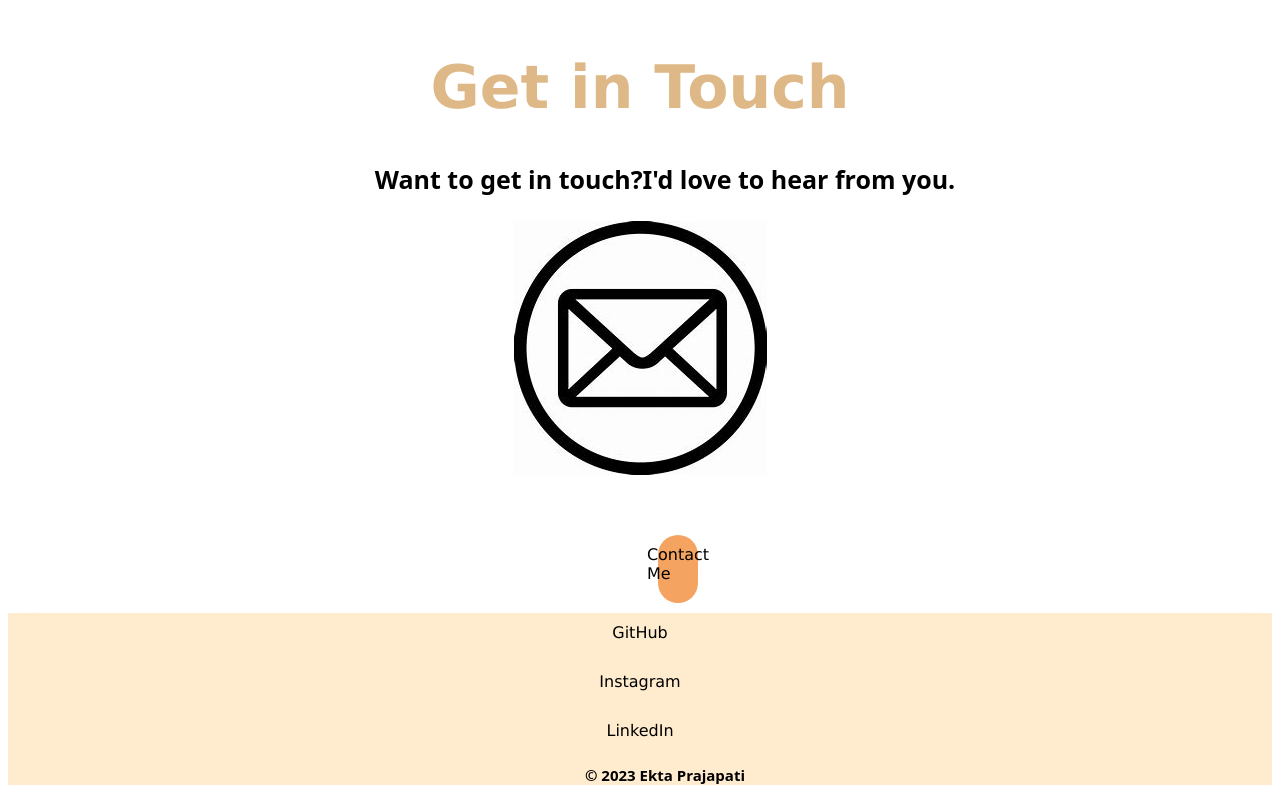
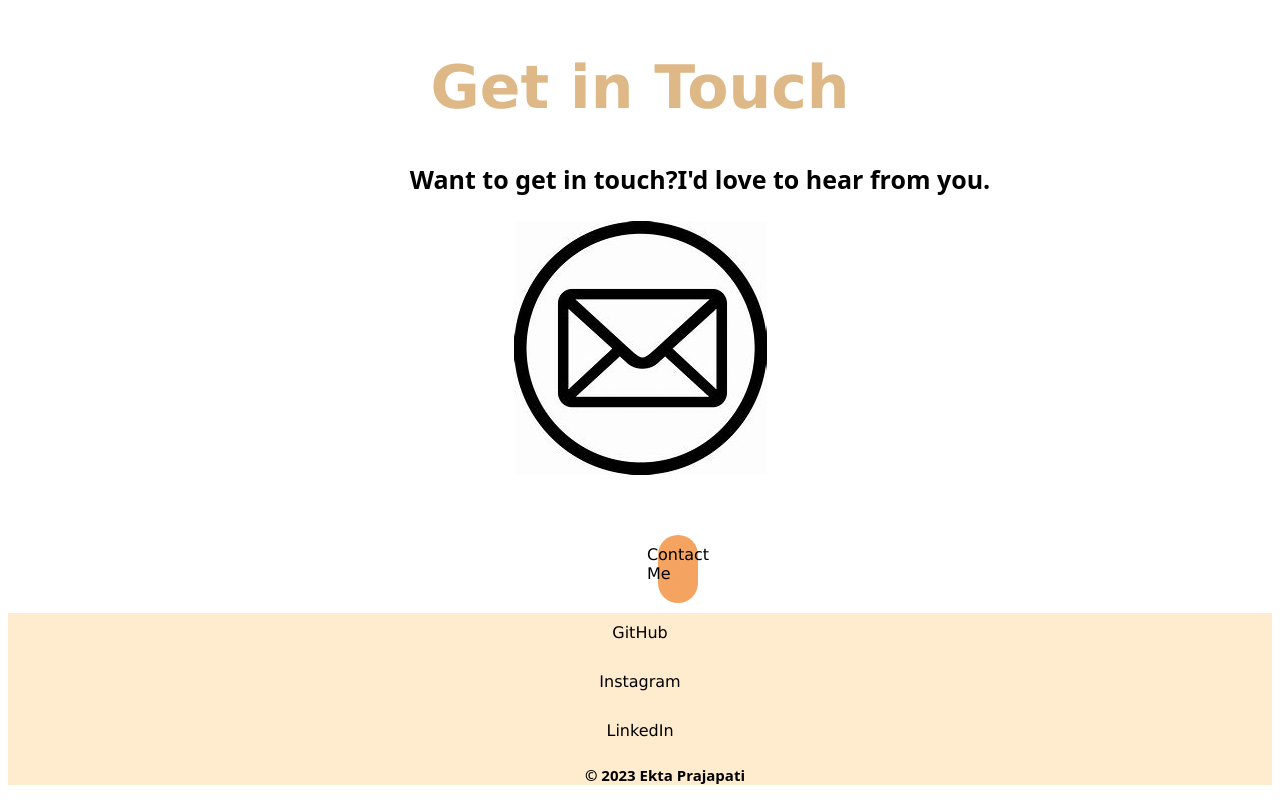
Before and after one commit to Ektaa14/Portfolio, a plain HTML site: page index.html in a window 1280 px wide. Shown: the part 1712-2512 px from the top of the page. Drawn offline with Linux system fonts and the light colour scheme.

Commit message:
Update style.css

```diff
--- a/style.css
+++ b/style.css
@@ -135,7 +135,7 @@ hr{
 align-items: center;
     justify-content: center;
     display: flex;
-    margin-right:50px;
+ padding-left:20px;
 
 
 }
```
